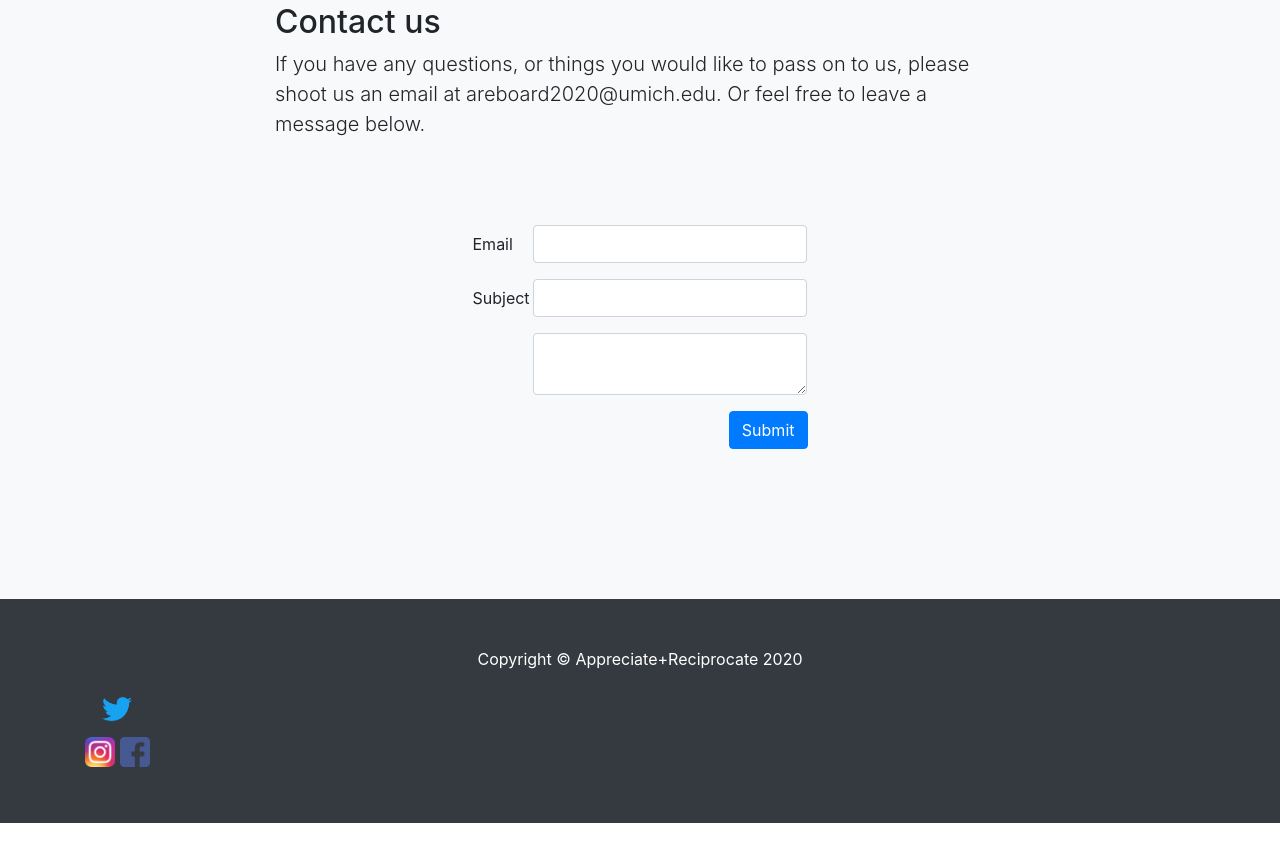
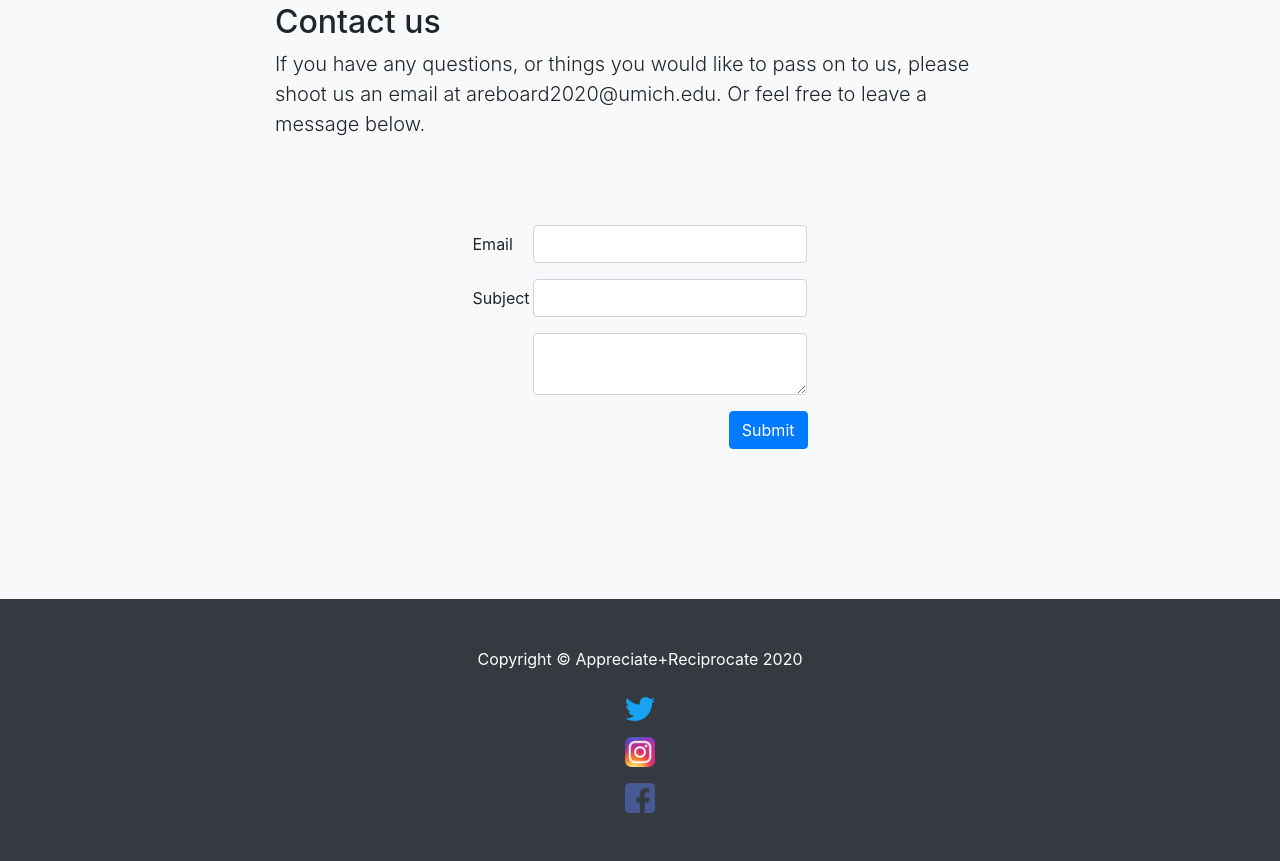
Before and after one commit to jordieg/appreciate-reciprocate, a website with bundled scripts: page arweb/index.html in a window 1280 px wide. Shown: the part 4303-5164 px from the top of the page. Before the commit the page ends 5126 px from the top, so only its background shows below. Built offline with nearby package versions, Linux system fonts and the light colour scheme.

Commit message:
Update index.html

```diff
--- a/arweb/index.html
+++ b/arweb/index.html
@@ -217,8 +217,8 @@
     	<p>
 
 <!-- 		change to ul and li, do display inline -->
-    <div class="navbar-nav" id="social">
-    	<a class="nav-link" href="https://www.twitter.com/AReciprocate">
+    <div class="navbar-nav">
+    	<a class="nav-link" id="social" href="https://www.twitter.com/AReciprocate">
 	<img src="images/twitter.png" style="width:30px;"/>
       </a>
 
```
